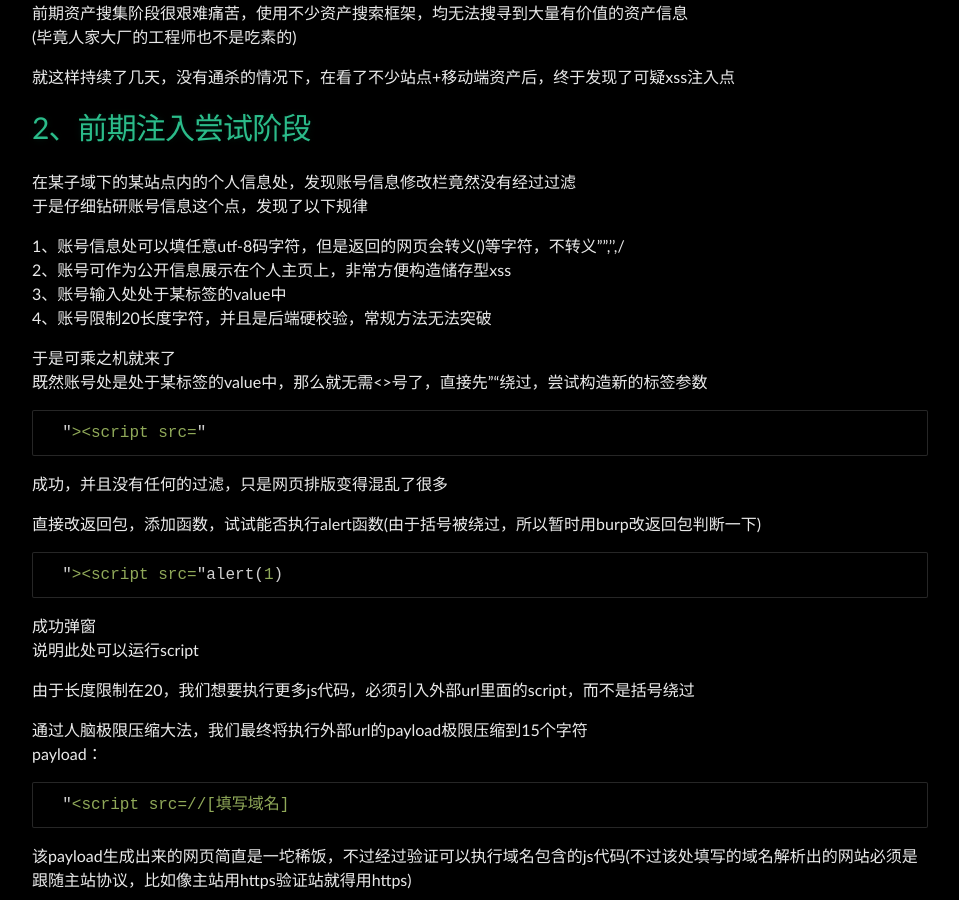
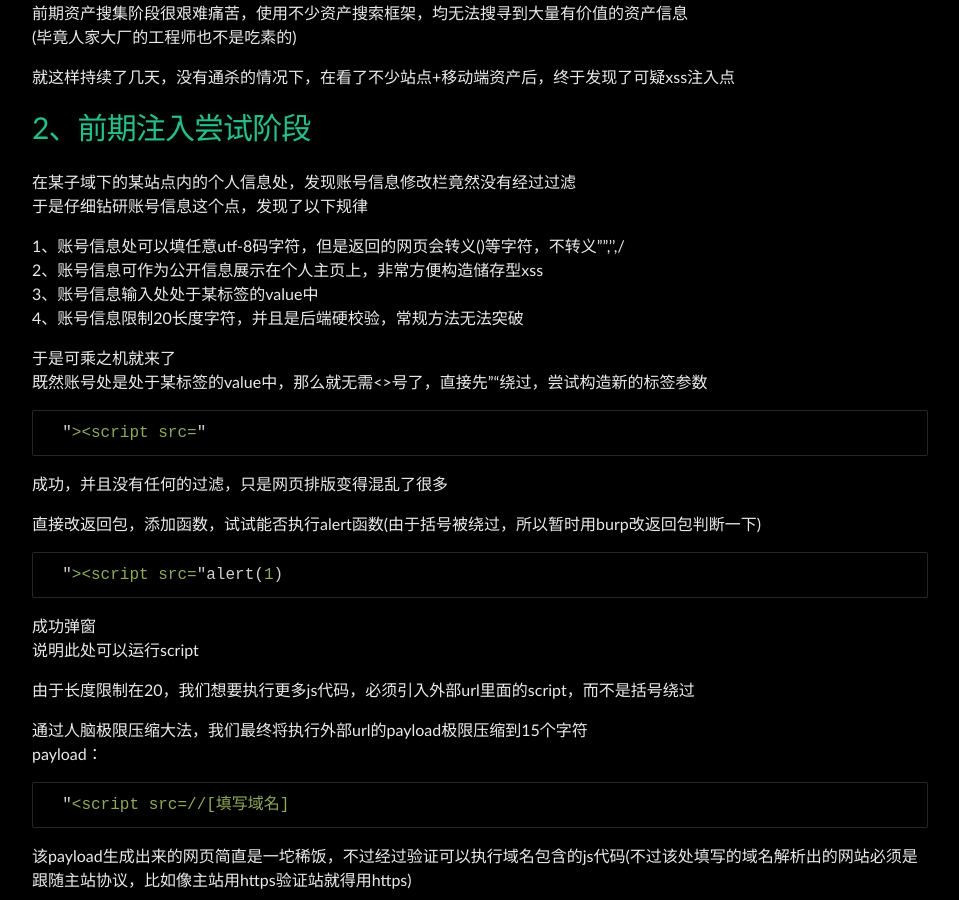
Before and after one commit to Leeyangee/leeyangee.github.io, a Jekyll site: the page built from _posts/2023-06-19-SRC实战 浅挖国内某大型外卖厂商XSS小洞.md, in a window 1280 px wide and 900 px high, scrolled down 784 px. Shown: the whole window, without its empty margins (160-1119 px from the left). Built offline with Jekyll 4.4.1, drawn with Linux system fonts in a browser that asks for light colours.

Commit message:
Update 2023-06-19-SRC实战 浅挖国内某大型外卖厂商XSS小洞.md

```diff
--- a/_posts/2023-06-19-SRC实战 浅挖国内某大型外卖厂商XSS小洞.md
+++ b/_posts/2023-06-19-SRC实战 浅挖国内某大型外卖厂商XSS小洞.md
@@ -20,9 +20,9 @@ published: true
 于是仔细钻研账号信息这个点，发现了以下规律
 
 1、账号信息处可以填任意utf-8码字符，但是返回的网页会转义()等字符，不转义"",'',/
-2、账号可作为公开信息展示在个人主页上，非常方便构造储存型xss
-3、账号输入处处于某标签的value中
-4、账号限制20长度字符，并且是后端硬校验，常规方法无法突破
+2、账号信息可作为公开信息展示在个人主页上，非常方便构造储存型xss
+3、账号信息输入处处于某标签的value中
+4、账号信息限制20长度字符，并且是后端硬校验，常规方法无法突破
 
 
 于是可乘之机就来了
```
